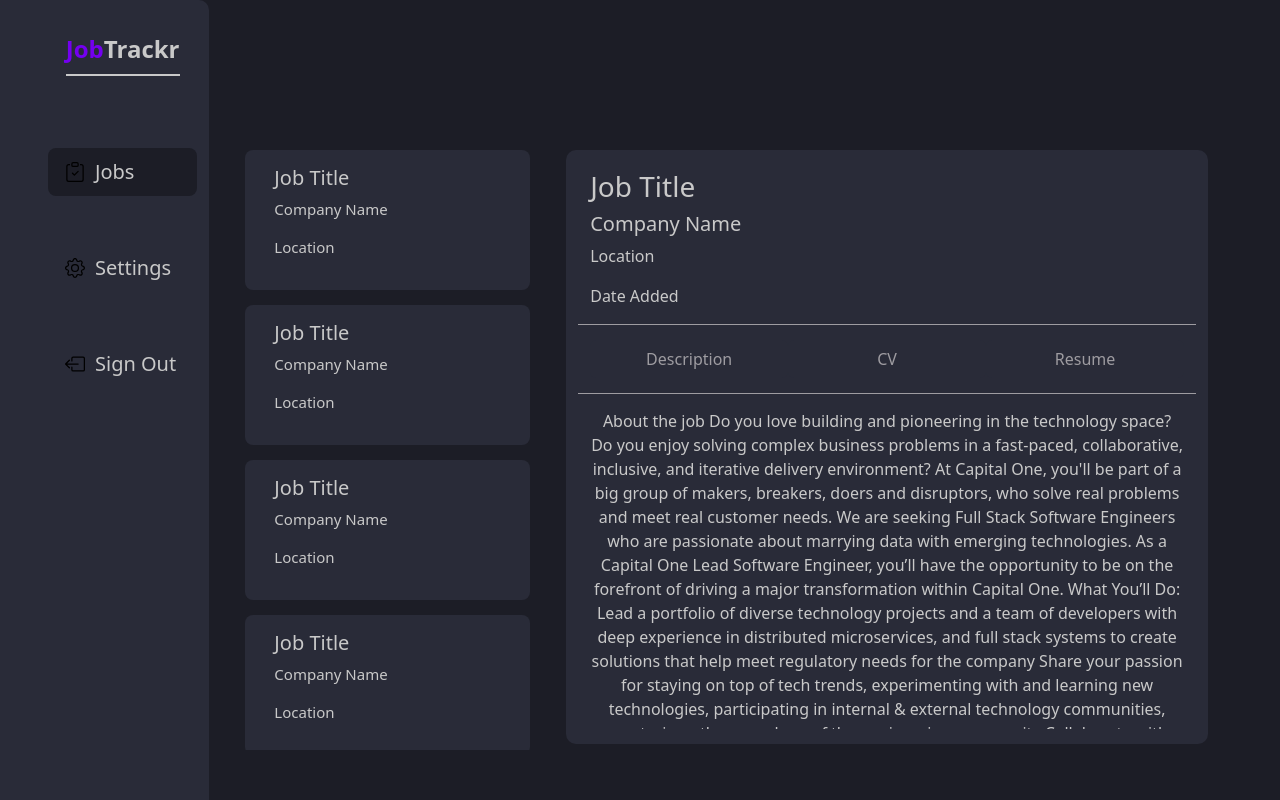
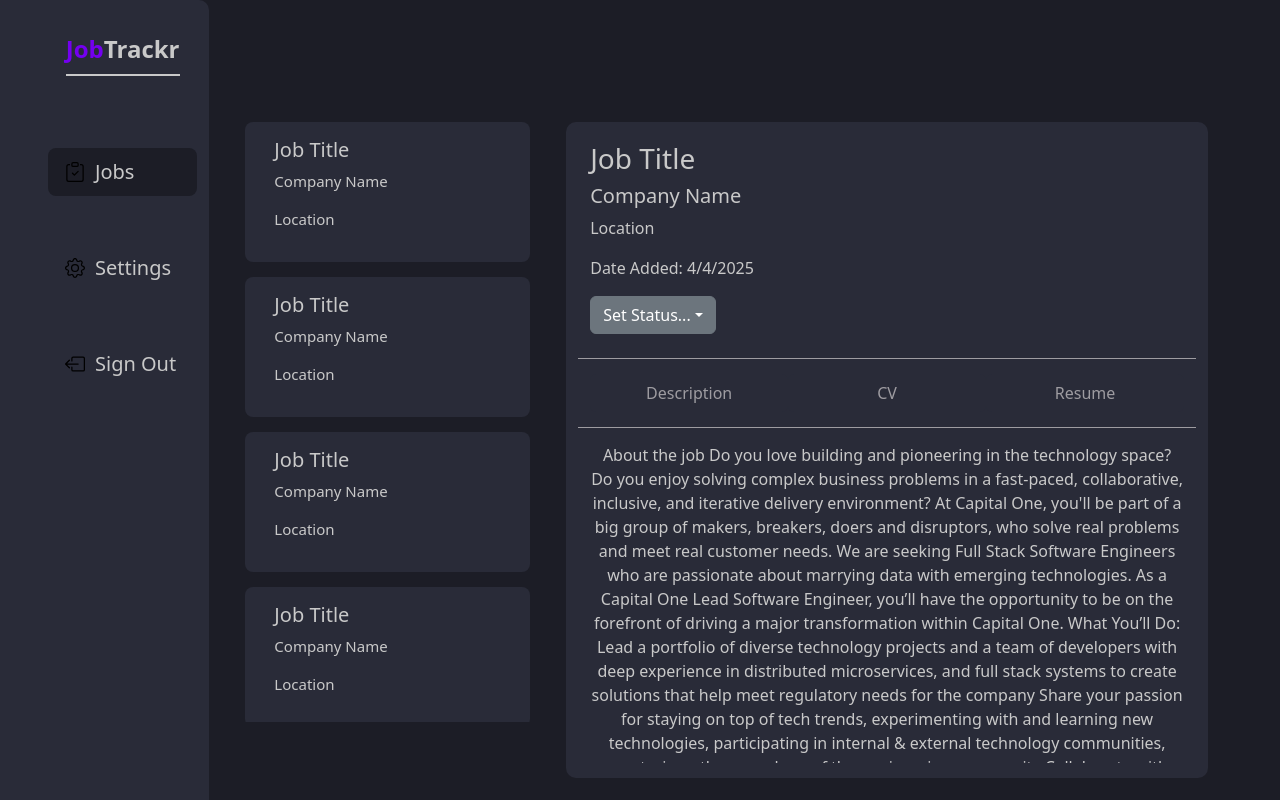
Before and after one commit to raghavSharma8269/JobTrackr, a React (Vite) app in the folder frontend/JobTrackrFrontend/: page / in a window 1280 px wide. Built offline with nearby package versions, Linux system fonts and the light colour scheme.

Commit message:
added framework for set status dropdown

```diff
--- a/frontend/JobTrackrFrontend/src/components/ExpandedJobCard.tsx
+++ b/frontend/JobTrackrFrontend/src/components/ExpandedJobCard.tsx
@@ -14,16 +14,29 @@ const ExpandedJobCard: React.FC<ExpandedJobCardProps> = ({ isVisible }) => {
             {/* This is the 1st column with job info*/}
 
               <div
-                className="col-12 col-md"
+                  className="col-12 col-md text-start"
                   style={{
                       borderBottom: "1px solid #9e9ca1",
                   }}
               >
 
-              <h3 className="text-start" style={{paddingTop:"20px"}}>Job Title</h3>
-              <h5 className="text-start">Company Name</h5>
-              <p className="text-start">Location</p>
-              <p className="text-start">Date Added</p>
+                  <h3 style={{paddingTop: "20px"}}>Job Title</h3>
+                  <h5>Company Name</h5>
+                  <p>Location</p>
+                  <p>Date Added: 4/4/2025</p>
+                  <div className="dropdown mb-4">
+                      <button className="btn btn-secondary dropdown-toggle text-start" type="button" data-bs-toggle="dropdown"
+                              aria-expanded="false">
+                          Set Status...
+                      </button>
+                      <ul className="dropdown-menu">
+                          <li><a className="dropdown-item" href="#">Applied</a></li>
+                          <li><a className="dropdown-item" href="#">Interview</a></li>
+                          <li><a className="dropdown-item" href="#">Accepted</a></li>
+                          <li><a className="dropdown-item" href="#">Rejected</a></li>
+                          <li><a className="dropdown-item" href="#">N/A</a></li>
+                      </ul>
+                  </div>
               </div>
               <div
                   className="col-12 col-md"
```
Lines whose indentation alone changed are shown as unchanged.
